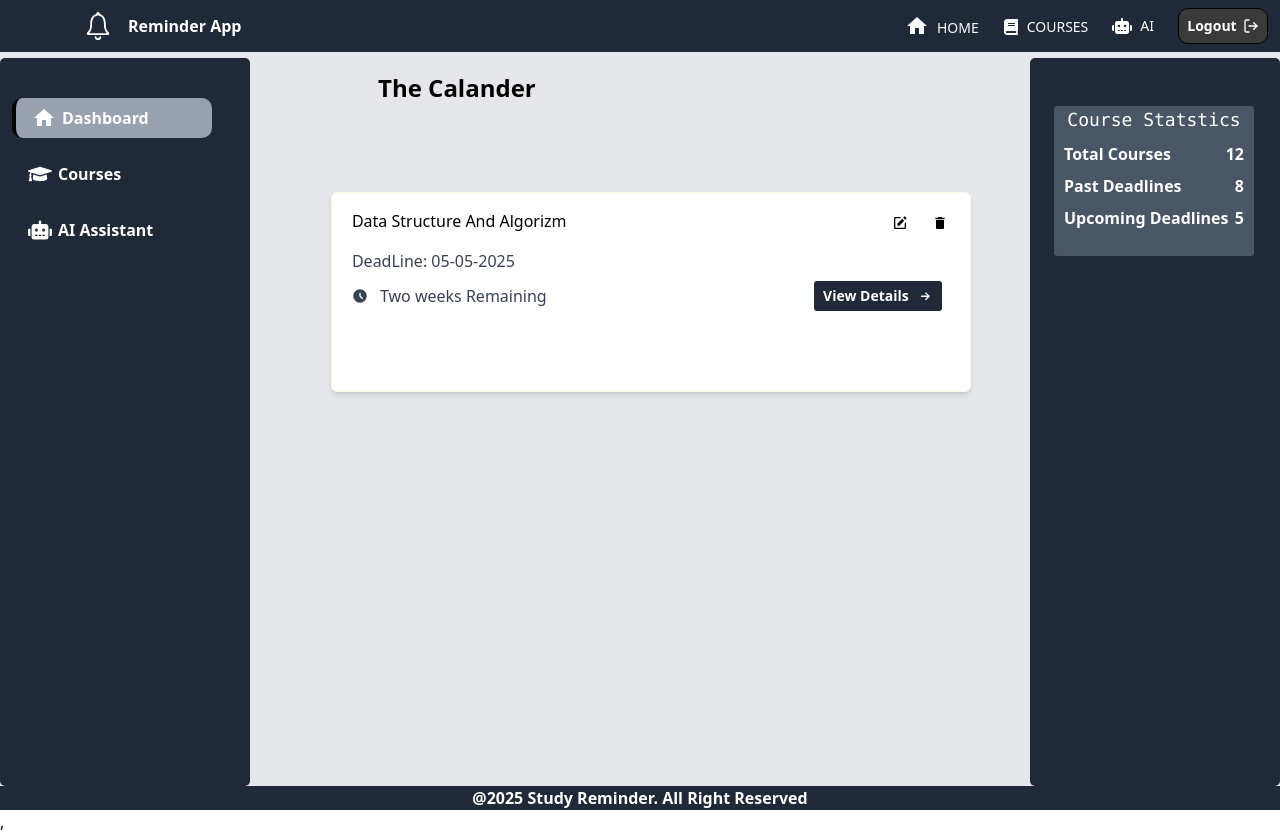
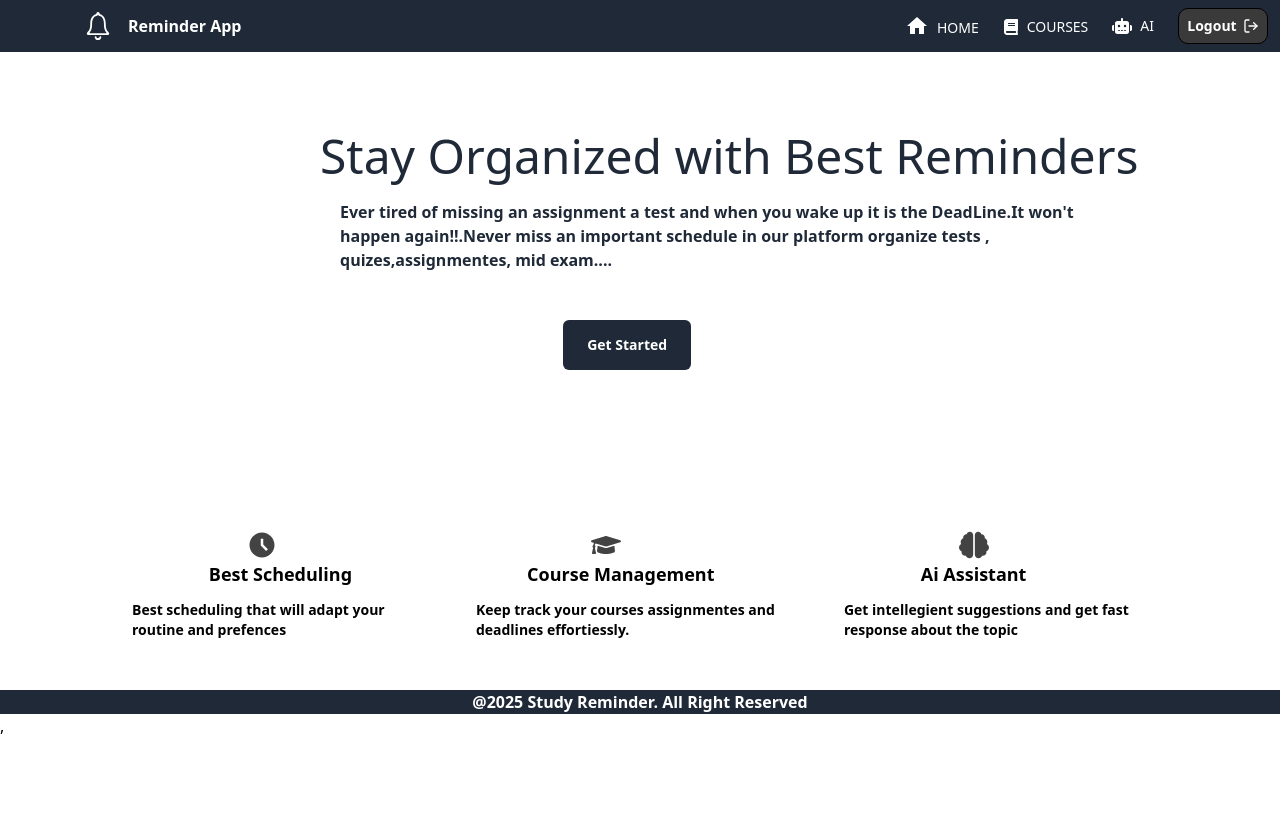
Before and after one commit to Aklile612/Reminder-App, a React (Vite) app: page / in a window 1280 px wide. After the commit the page ends 800 px from the top, so only its background shows below. Built offline with nearby package versions, Linux system fonts and the light colour scheme.

Commit message:
changed the route of get started to another

```diff
--- a/src/App.jsx
+++ b/src/App.jsx
@@ -15,10 +15,10 @@
   return (
     <>
       <Routes>
-      <Route path='/' element={<Home/>}/>
+      <Route path='/home' element={<Home/>}/>
       <Route path='/courses' element={<CoursesPage/>}/>
       <Route path='/aipage' element={<AssistantPage/>}/>
-      <Route path='/getstarted' element={<GetStarted/>}/>
+      <Route path='/' element={<GetStarted/>}/>
       <Route path='/login' element={<Login/>}/>
       </Routes>
     </>
```
